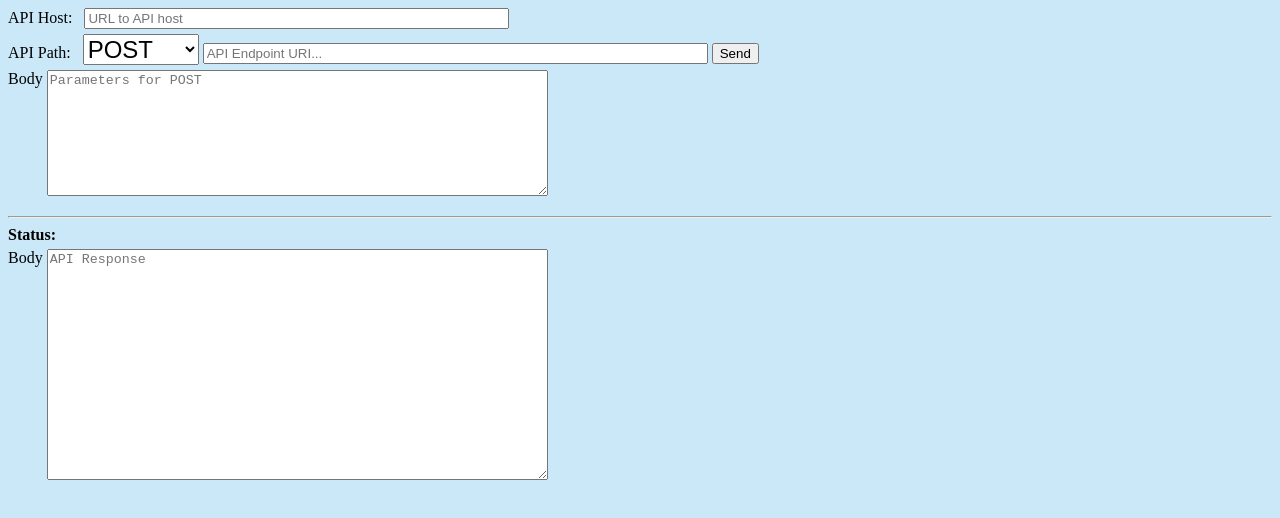
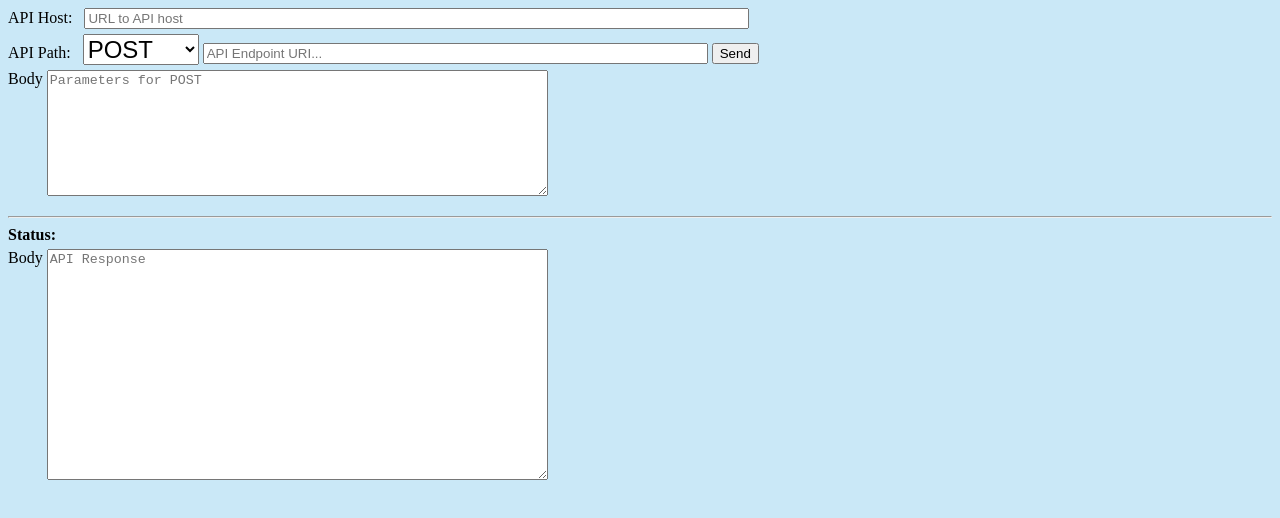
Before and after one commit to glenninn/sidebyside, a website: page html/oneapi.html in a window 1280 px wide. Drawn offline with nearby package versions, Linux system fonts and the light colour scheme.

Commit message:
widen host field
for long paths to API host

```diff
--- a/html/oneapi.html
+++ b/html/oneapi.html
@@ -63,7 +63,7 @@ function send(where){
 		<form name="apirequest" action="javascript:send('/apirequest')" method="POST">
 			<div>
 			API Host: &nbsp;
-			<input type="text" id="apihost" name="apihost" size="50" placeholder="URL to API host"/>
+			<input type="text" id="apihost" name="apihost" size="80" placeholder="URL to API host"/>
 			</div>
 			<div>
 			API Path: &nbsp;
```
